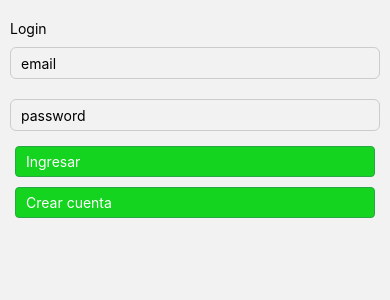
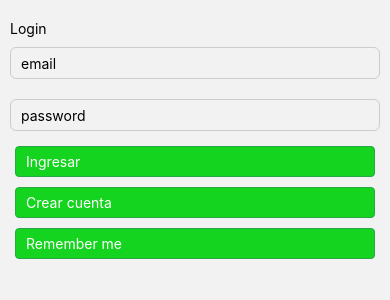
Before and after one commit to MateoLopezTeran/Prog3tt-proyectointegrador-grupo3, a React Native app in the folder proyecto-integrador/: screen /Login in a window 390 px wide. Shown: the top 300 px of the page. Built offline with nearby package versions, Linux system fonts and the light colour scheme; no server answers.

Commit message:
remberme

```diff
--- a/proyecto-integrador/src/screens/Login/Login.js
+++ b/proyecto-integrador/src/screens/Login/Login.js
@@ -41,6 +41,16 @@ class Login extends Component {
       });
   }
 
+  rememberMe(){
+    if (this.state.email === this.props.email.users){
+      //Redirigir al usuario a la home del sitio.
+      this.props.navigation.navigate("Home")
+    } else if (this.state.email != this.props.email.users){
+      //Redirigir al usuario a la login del sitio.
+      this.props.navigation.navigate("Login")
+    }
+  }
+
   render() {
     return (
       <View style={styles.formContainer}>
@@ -63,12 +73,21 @@ class Login extends Component {
         <TouchableOpacity style={styles.button}
           onPress={() => this.login(this.state.email, this.state.password)}
         >
+
+
+
           <Text style={styles.textButton}>Ingresar</Text>
         </TouchableOpacity>
         <TouchableOpacity style={styles.button}
+
           onPress={() => this.props.navigation.navigate("Register")}
         >
           <Text style={styles.textButton}>Crear cuenta</Text>
+        </TouchableOpacity>
+
+        <TouchableOpacity style={styles.button}
+        onPress={() => this.rememberMe(this.state.email, this.state.password)}>
+            <Text style={styles.textButton}>Remember me</Text>
         </TouchableOpacity>
       </View>
     );
```
